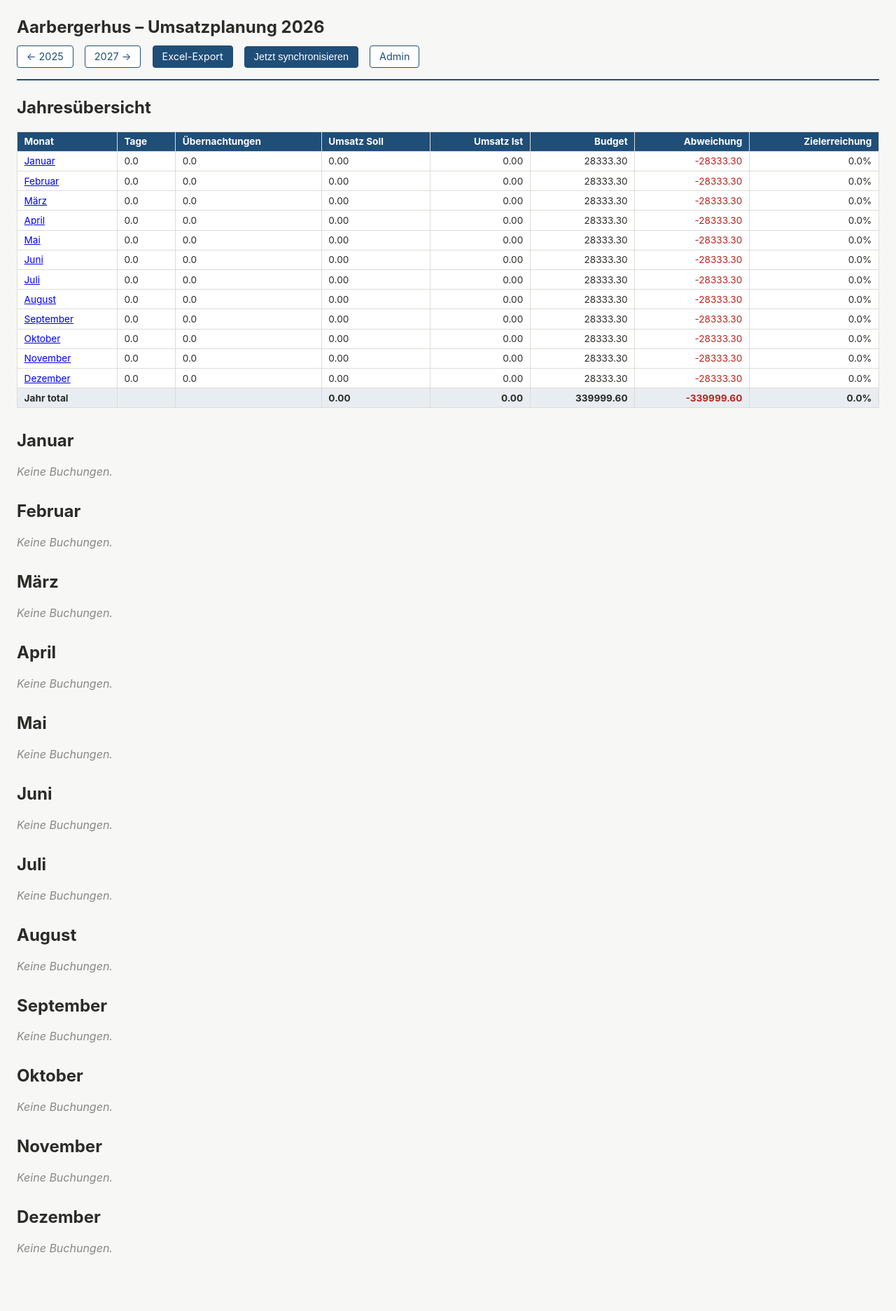
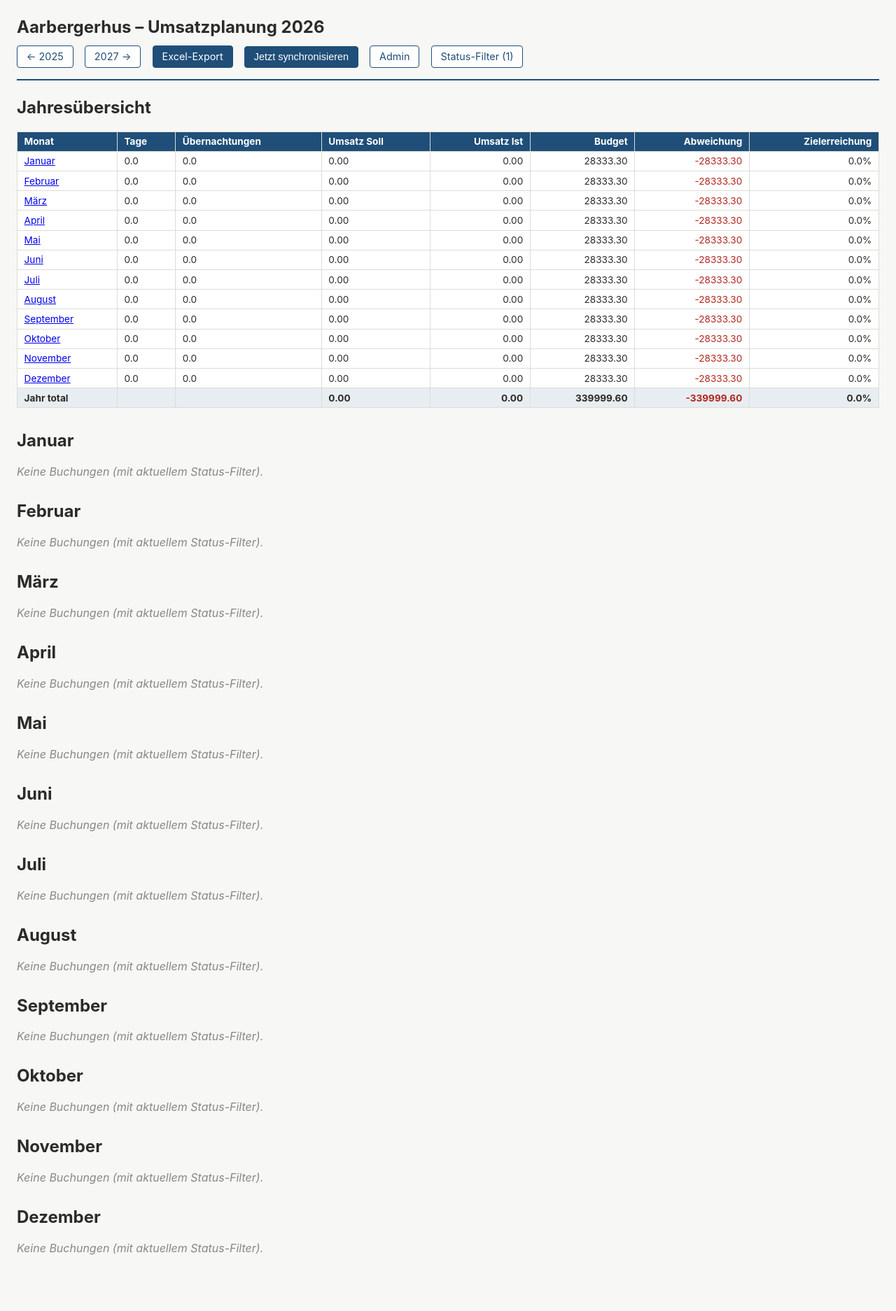
Before and after one commit to Bfluecki/AH_Planung, a FastAPI app: page / in a window 1280 px wide. Shown: the whole page at 70% size. Run offline with FastAPI, Linux system fonts and the light colour scheme.

Commit message:
Add status filter to dashboard, defaulting to "verrechnet"
The monthly detail tables were always showing every booking regardless of
status (nur_angebot/beauftragt/verrechnet/storniert), which got noisy once
real data was flowing. Adds a dropdown (native <details>, no JS) with a
checkbox per status; default is "verrechnet" only, with the others
selectable via the popup. Implemented as a GET form so it's just a query
param (?status=...&status=...), no client-side JS needed.

The year overview (totals/budget comparison) intentionally stays
unfiltered - it should always reflect the full pipeline (quotes, orders,
invoices) regardless of which rows are currently shown in the detail
tables below it.

```diff
--- a/app/web/routes_dashboard.py
+++ b/app/web/routes_dashboard.py
@@ -3,7 +3,7 @@ from __future__ import annotations
 
 from pathlib import Path
 
-from fastapi import APIRouter, Depends, Request
+from fastapi import APIRouter, Depends, Query, Request
 from fastapi.templating import Jinja2Templates
 from sqlalchemy.orm import Session
 
@@ -11,6 +11,12 @@ from app.admin_config import get_effective_config
 from app.config import get_settings
 from app.db import get_db
 from app.domain.reporting import build_report
+from app.domain.soll_ist import (
+    STATUS_BEAUFTRAGT,
+    STATUS_NUR_ANGEBOT,
+    STATUS_STORNIERT,
+    STATUS_VERRECHNET,
+)
 
 router = APIRouter(tags=["dashboard"])
 templates = Jinja2Templates(directory=str(Path(__file__).parent / "templates"))
@@ -20,20 +26,42 @@ MONTH_NAMES_DE = [
     "Juli", "August", "September", "Oktober", "November", "Dezember",
 ]
 
+# Reihenfolge fuer die Filter-Checkboxen; Default zeigt nur verrechnete Buchungen,
+# die uebrigen Status sind ueber das Dropdown zuwaehlbar.
+ALL_STATUSES = [STATUS_NUR_ANGEBOT, STATUS_BEAUFTRAGT, STATUS_VERRECHNET, STATUS_STORNIERT]
+DEFAULT_STATUSES = [STATUS_VERRECHNET]
+
 
 @router.get("/")
-def dashboard(request: Request, year: int | None = None, db: Session = Depends(get_db)):
+def dashboard(
+    request: Request,
+    year: int | None = None,
+    status: list[str] = Query(default=DEFAULT_STATUSES),
+    db: Session = Depends(get_db),
+):
     settings = get_settings()
     effective = get_effective_config(db, settings)
     year = year or effective.current_planning_year
+    selected_statuses = set(status) or set(DEFAULT_STATUSES)
+
+    # Jahresuebersicht (Summen/Budget) bleibt bewusst ungefiltert - sie soll immer das
+    # Gesamtbild (Pipeline+Auftrag+Rechnung) zeigen. Der Status-Filter blendet nur
+    # einzelne Buchungszeilen in den Monatstabellen aus/ein.
     year_summary, rows_by_month = build_report(db, year, settings)
+    filtered_rows_by_month = {
+        month: [row for row in rows if row.status in selected_statuses]
+        for month, rows in rows_by_month.items()
+    }
+
     return templates.TemplateResponse(
         "dashboard.html",
         {
             "request": request,
             "year": year,
             "year_summary": year_summary,
-            "rows_by_month": rows_by_month,
+            "rows_by_month": filtered_rows_by_month,
             "month_names": MONTH_NAMES_DE,
+            "all_statuses": ALL_STATUSES,
+            "selected_statuses": selected_statuses,
         },
     )
--- a/app/web/static/style.css
+++ b/app/web/static/style.css
@@ -40,6 +40,47 @@ nav a, nav .button, nav button {
 
 nav a.button, nav button { background: var(--color-accent); color: white; }
 .inline-form { display: inline; }
+
+nav .status-filter {
+    display: inline-block;
+    position: relative;
+    vertical-align: top;
+}
+nav .status-filter summary {
+    display: inline-block;
+    margin-right: 0.75rem;
+    padding: 0.4rem 0.8rem;
+    border-radius: 4px;
+    color: var(--color-accent);
+    border: 1px solid var(--color-accent);
+    background: white;
+    font-size: 0.9rem;
+    cursor: pointer;
+    list-style: none;
+}
+nav .status-filter summary::-webkit-details-marker { display: none; }
+nav .status-filter form {
+    position: absolute;
+    top: calc(100% + 0.25rem);
+    left: 0;
+    z-index: 10;
+    background: white;
+    border: 1px solid var(--color-border);
+    border-radius: 4px;
+    padding: 0.75rem 1rem;
+    box-shadow: 0 2px 8px rgba(0, 0, 0, 0.15);
+    white-space: nowrap;
+}
+nav .status-filter label {
+    display: block;
+    font-size: 0.9rem;
+    font-weight: normal;
+    padding: 0.2rem 0;
+    cursor: pointer;
+}
+nav .status-filter button {
+    margin-top: 0.5rem;
+}
 
 section { margin-bottom: 2rem; }
 
--- a/app/web/templates/dashboard.html
+++ b/app/web/templates/dashboard.html
@@ -16,6 +16,19 @@
                 <button type="submit">Jetzt synchronisieren</button>
             </form>
             <a href="/admin">Admin</a>
+            <details class="status-filter">
+                <summary>Status-Filter ({{ selected_statuses|length }})</summary>
+                <form action="/" method="get">
+                    <input type="hidden" name="year" value="{{ year }}">
+                    {% for s in all_statuses %}
+                    <label>
+                        <input type="checkbox" name="status" value="{{ s }}" {{ "checked" if s in selected_statuses else "" }}>
+                        {{ s }}
+                    </label>
+                    {% endfor %}
+                    <button type="submit">Anwenden</button>
+                </form>
+            </details>
         </nav>
     </header>
 
@@ -109,7 +122,7 @@
             </tbody>
         </table>
         {% else %}
-        <p class="empty">Keine Buchungen.</p>
+        <p class="empty">Keine Buchungen (mit aktuellem Status-Filter).</p>
         {% endif %}
     </section>
     {% endfor %}
```
